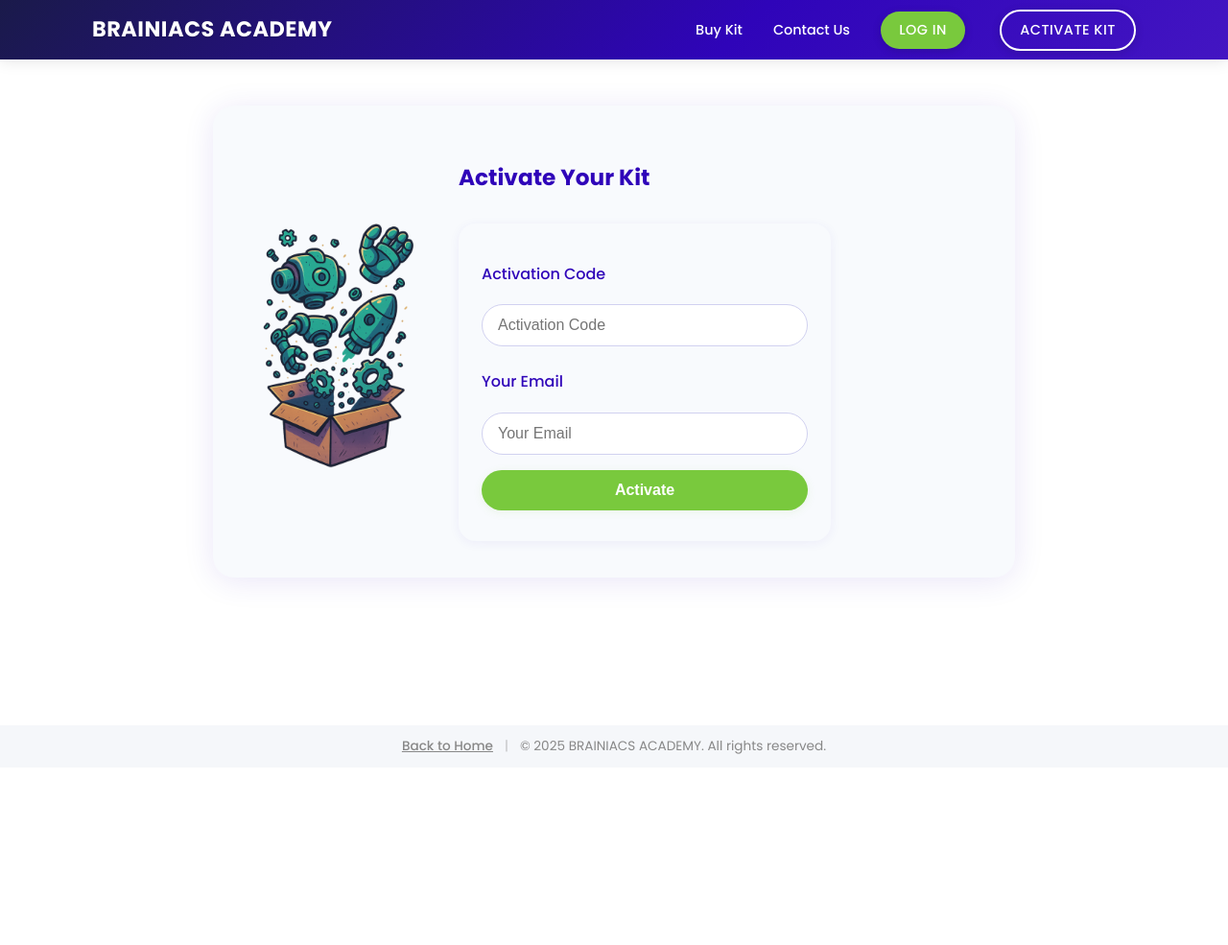
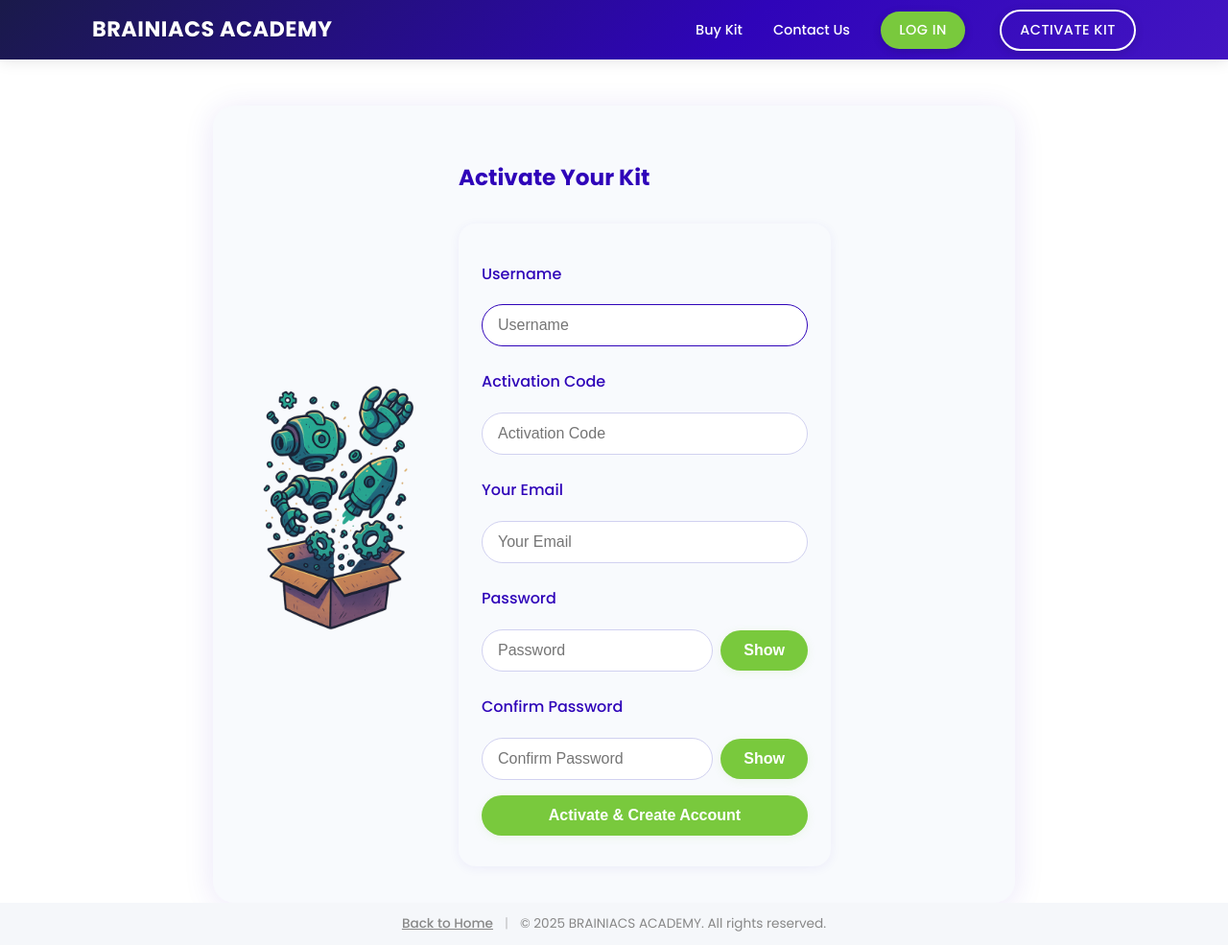
Before and after one commit to AnierYam/brainiacs, a Django app: page /activate/ in a window 1280 px wide. Shown: the whole page at 96% size. Before the commit the page ends 786 px from the top, so only its background shows below. Run offline with Django 5.2, Linux system fonts and the light colour scheme; parts of the project's set-up code (start-up, migrations or seed data) failed here and were passed over.

Commit message:
Merge activation and signup into one page flow

```diff
--- a/landing/forms.py
+++ b/landing/forms.py
@@ -1,37 +1,65 @@
 from django import forms
+from django.contrib.auth.forms import UserCreationForm
+from django.core.exceptions import ValidationError
+from django.db import transaction
+from django.utils import timezone
 
 from .models import ActivationCode, normalize_activation_code
 
 
-class ActivationStartForm(forms.Form):
-    code = forms.CharField(
+class ActivationSignupForm(UserCreationForm):
+    activation_code = forms.CharField(
         label="Activation Code",
         max_length=64,
-        widget=forms.TextInput(
-            attrs={
+    )
+    email = forms.EmailField(label="Your Email")
+
+    class Meta(UserCreationForm.Meta):
+        fields = ("username", "activation_code", "email")
+
+    def __init__(self, *args, **kwargs):
+        super().__init__(*args, **kwargs)
+        self._activation_code_obj: ActivationCode | None = None
+        self.fields["username"].widget.attrs.update(
+            {
+                "id": "activate-username",
+                "placeholder": "Username",
+                "required": True,
+            }
+        )
+        self.fields["activation_code"].widget.attrs.update(
+            {
                 "id": "activate-code",
-                "name": "code",
                 "placeholder": "Activation Code",
                 "required": True,
+                "autocapitalize": "characters",
+                "autocomplete": "off",
             }
-        ),
-    )
-    email = forms.EmailField(
-        label="Your Email",
-        widget=forms.EmailInput(
-            attrs={
+        )
+        self.fields["email"].widget.attrs.update(
+            {
                 "id": "activate-email",
-                "name": "email",
                 "placeholder": "Your Email",
                 "required": True,
             }
-        ),
-    )
+        )
+        self.fields["password1"].widget.attrs.update(
+            {
+                "id": "activate-password1",
+                "placeholder": "Password",
+                "required": True,
+            }
+        )
+        self.fields["password2"].widget.attrs.update(
+            {
+                "id": "activate-password2",
+                "placeholder": "Confirm Password",
+                "required": True,
+            }
+        )
 
-    activation_code: ActivationCode | None = None
-
-    def clean_code(self) -> str:
-        code = normalize_activation_code(self.cleaned_data.get("code"))
+    def clean_activation_code(self) -> str:
+        code = normalize_activation_code(self.cleaned_data.get("activation_code"))
         activation_code = ActivationCode.objects.filter(code=code).first()
         if not activation_code:
             raise forms.ValidationError("Invalid activation code.")
@@ -39,7 +67,7 @@ class ActivationStartForm(forms.Form):
             raise forms.ValidationError(
                 "This activation code is already linked to an account."
             )
-        self.activation_code = activation_code
+        self._activation_code_obj = activation_code
         return code
 
     def clean_email(self) -> str:
@@ -47,7 +75,7 @@ class ActivationStartForm(forms.Form):
 
     def clean(self):
         cleaned_data = super().clean()
-        activation_code = self.activation_code
+        activation_code = self._activation_code_obj
         email = cleaned_data.get("email")
         if (
             activation_code
@@ -60,3 +88,41 @@ class ActivationStartForm(forms.Form):
                 "This code was already activated with a different email.",
             )
         return cleaned_data
+
+    def save(self, commit=True):
+        if not commit:
+            raise ValueError("ActivationSignupForm.save() requires commit=True.")
+        if not self._activation_code_obj:
+            raise ValidationError("Activation code validation did not run.")
+
+        activation_code_id = self._activation_code_obj.id
+        user = super().save(commit=False)
+        email = self.cleaned_data["email"]
+
+        with transaction.atomic():
+            activation_code = ActivationCode.objects.select_for_update().get(
+                id=activation_code_id
+            )
+            if activation_code.user_id:
+                raise ValidationError(
+                    "This activation code has already been used. Try another code."
+                )
+
+            if hasattr(user, "email"):
+                user.email = email
+            user.save()
+
+            activation_code.user = user
+            activation_code.activated_email = email
+            activation_code.linked_at = timezone.now()
+            if activation_code.activated_at is None:
+                activation_code.activated_at = timezone.now()
+            activation_code.save(
+                update_fields=[
+                    "user",
+                    "activated_email",
+                    "linked_at",
+                    "activated_at",
+                ]
+            )
+        return user
--- a/landing/templates/landing/activate.html
+++ b/landing/templates/landing/activate.html
@@ -221,6 +221,28 @@
             font-size: 0.92rem;
             color: #b91c1c;
             line-height: 1.35;
+        }
+        .password-row {
+            display: flex;
+            gap: 0.5rem;
+            align-items: center;
+        }
+        .password-row input {
+            flex: 1;
+        }
+        .password-toggle {
+            background: #e2e8f0;
+            color: #1f2a37;
+            border: 1px solid #cbd5e1;
+            border-radius: 24px;
+            padding: 10px 14px;
+            font-size: 0.92rem;
+            font-weight: 600;
+            cursor: pointer;
+            white-space: nowrap;
+        }
+        .password-toggle:hover {
+            background: #cbd5e1;
         }
         .footer-bar {
             background: var(--gray-bg);
@@ -451,10 +473,16 @@
                         <div class="form-errors">{{ form.non_field_errors|striptags }}</div>
                         {% endif %}
 
-                        <label for="{{ form.code.id_for_label }}" class="activate-label">Activation Code</label>
-                        {{ form.code }}
-                        {% if form.code.errors %}
-                        <div class="form-errors">{{ form.code.errors|striptags }}</div>
+                        <label for="{{ form.username.id_for_label }}" class="activate-label">Username</label>
+                        {{ form.username }}
+                        {% if form.username.errors %}
+                        <div class="form-errors">{{ form.username.errors|striptags }}</div>
+                        {% endif %}
+
+                        <label for="{{ form.activation_code.id_for_label }}" class="activate-label">Activation Code</label>
+                        {{ form.activation_code }}
+                        {% if form.activation_code.errors %}
+                        <div class="form-errors">{{ form.activation_code.errors|striptags }}</div>
                         {% endif %}
 
                         <label for="{{ form.email.id_for_label }}" class="activate-label">Your Email</label>
@@ -463,7 +491,41 @@
                         <div class="form-errors">{{ form.email.errors|striptags }}</div>
                         {% endif %}
 
-                        <button type="submit">Activate</button>
+                        <label for="{{ form.password1.id_for_label }}" class="activate-label">Password</label>
+                        <div class="password-row">
+                            {{ form.password1 }}
+                            <button
+                                class="password-toggle"
+                                type="button"
+                                data-target="{{ form.password1.id_for_label }}"
+                                aria-label="Show password"
+                                aria-pressed="false"
+                            >
+                                Show
+                            </button>
+                        </div>
+                        {% if form.password1.errors %}
+                        <div class="form-errors">{{ form.password1.errors|striptags }}</div>
+                        {% endif %}
+
+                        <label for="{{ form.password2.id_for_label }}" class="activate-label">Confirm Password</label>
+                        <div class="password-row">
+                            {{ form.password2 }}
+                            <button
+                                class="password-toggle"
+                                type="button"
+                                data-target="{{ form.password2.id_for_label }}"
+                                aria-label="Show password"
+                                aria-pressed="false"
+                            >
+                                Show
+                            </button>
+                        </div>
+                        {% if form.password2.errors %}
+                        <div class="form-errors">{{ form.password2.errors|striptags }}</div>
+                        {% endif %}
+
+                        <button type="submit">Activate &amp; Create Account</button>
                     </form>
                 </div>
             </div>
@@ -481,10 +543,29 @@
         document.addEventListener('DOMContentLoaded', function() {
             const hamburger = document.getElementById('hamburger-menu');
             const navLinks = document.getElementById('nav-links');
-            hamburger.addEventListener('click', function() {
-                navLinks.classList.toggle('open');
-                const expanded = hamburger.getAttribute('aria-expanded') === 'true';
-                hamburger.setAttribute('aria-expanded', !expanded);
+            if (hamburger && navLinks) {
+                hamburger.addEventListener('click', function() {
+                    navLinks.classList.toggle('open');
+                    const expanded = hamburger.getAttribute('aria-expanded') === 'true';
+                    hamburger.setAttribute('aria-expanded', !expanded);
+                });
+            }
+
+            const toggles = document.querySelectorAll(".password-toggle");
+            toggles.forEach((toggle) => {
+                toggle.addEventListener("click", function () {
+                    const targetId = this.getAttribute("data-target");
+                    const input = document.getElementById(targetId);
+                    if (!input) return;
+                    const showing = input.type === "text";
+                    input.type = showing ? "password" : "text";
+                    this.textContent = showing ? "Show" : "Hide";
+                    this.setAttribute("aria-pressed", showing ? "false" : "true");
+                    this.setAttribute(
+                        "aria-label",
+                        showing ? "Show password" : "Hide password"
+                    );
+                });
             });
         });
     </script>
--- a/landing/views.py
+++ b/landing/views.py
@@ -1,10 +1,11 @@
+from django.contrib.auth import login
 from django.conf import settings
+from django.core.exceptions import ValidationError
 from django.core.mail import send_mail
 from django.shortcuts import redirect, render
 from django.urls import reverse
-from urllib.parse import urlencode
 
-from .forms import ActivationStartForm
+from .forms import ActivationSignupForm
 
 def home(request):
     return render(request, 'landing/home.html')
@@ -19,37 +20,43 @@ def buy(request):
 
 
 def activate(request):
+    if request.user.is_authenticated:
+        return redirect("lessons:missions_home")
+
     next_url = (
         request.GET.get("next")
         or request.POST.get("next")
         or reverse("lessons:missions_home")
     )
+
     if request.method == 'POST':
-        form = ActivationStartForm(request.POST)
+        form = ActivationSignupForm(request.POST)
         if form.is_valid():
-            activation_code = form.activation_code
-            email = form.cleaned_data["email"]
-            if activation_code:
-                activation_code.mark_activated(email)
-            request.session["activation_code"] = form.cleaned_data["code"]
-            request.session["activation_email"] = email
-            send_mail(
-                subject='New Activation Request',
-                message=(
-                    f'Activation code: {form.cleaned_data["code"]}\n'
-                    f'Email: {email}'
-                ),
-                from_email=getattr(settings, 'DEFAULT_FROM_EMAIL', None),
-                recipient_list=[getattr(settings, 'BRAINIACS_SUPPORT_EMAIL', 'hello@brainiacs.academy')],
-                fail_silently=True,
-            )
-            signup_url = f"{reverse('signup')}?{urlencode({'next': next_url})}"
-            return redirect(signup_url)
+            try:
+                user = form.save()
+            except ValidationError as exc:
+                form.add_error("activation_code", exc.messages[0])
+            else:
+                login(request, user)
+                send_mail(
+                    subject='New Activation Signup',
+                    message=(
+                        f'Activation code: {form.cleaned_data["activation_code"]}\n'
+                        f'Email: {form.cleaned_data["email"]}\n'
+                        f'Username: {form.cleaned_data["username"]}'
+                    ),
+                    from_email=getattr(settings, 'DEFAULT_FROM_EMAIL', None),
+                    recipient_list=[getattr(settings, 'BRAINIACS_SUPPORT_EMAIL', 'hello@brainiacs.academy')],
+                    fail_silently=True,
+                )
+                return redirect(next_url)
     else:
-        form = ActivationStartForm(
+        form = ActivationSignupForm(
             initial={
-                "code": request.session.get("activation_code", ""),
-                "email": request.session.get("activation_email", ""),
+                "activation_code": request.GET.get("activation_code")
+                or request.session.get("activation_code", ""),
+                "email": request.GET.get("email")
+                or request.session.get("activation_email", ""),
             }
         )
     return render(request, "landing/activate.html", {"form": form, "next_url": next_url})
```
Also changed, not shown: brainiacs_site/views.py (+12 -38 lines).
